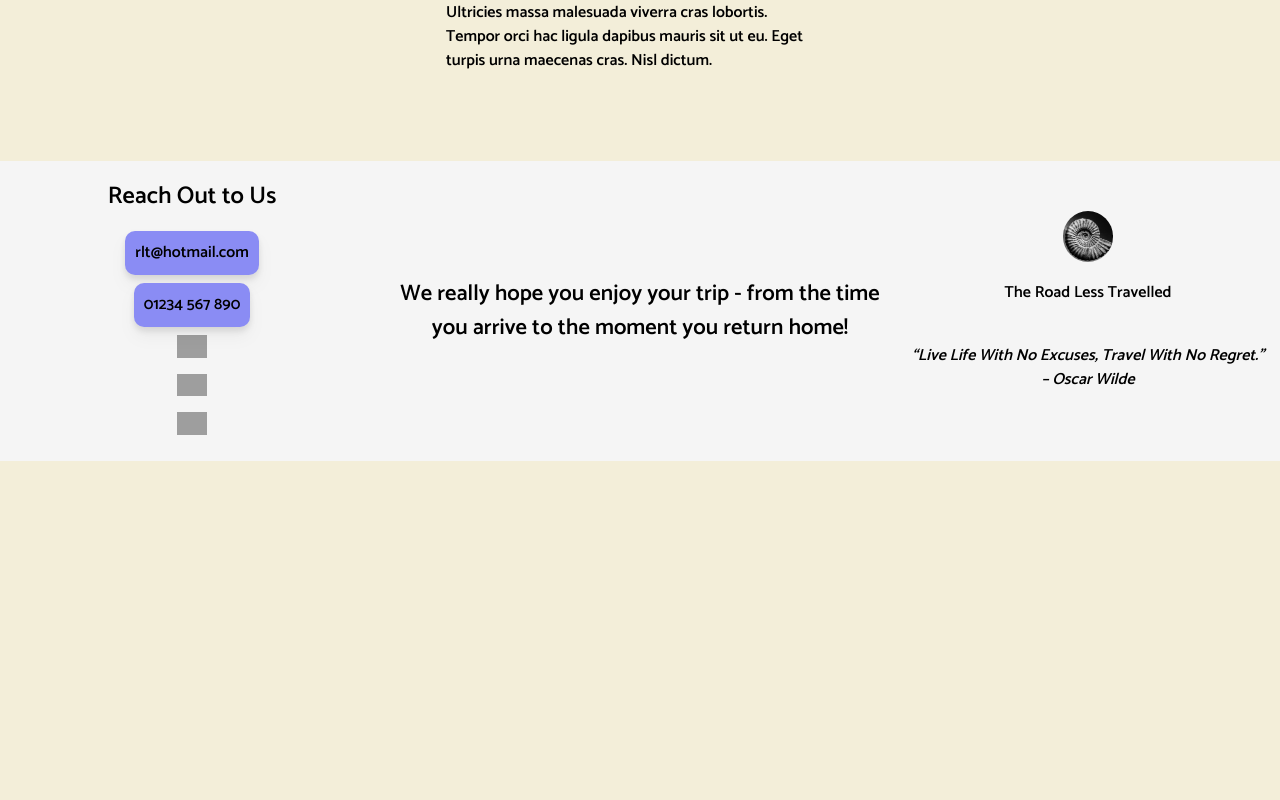
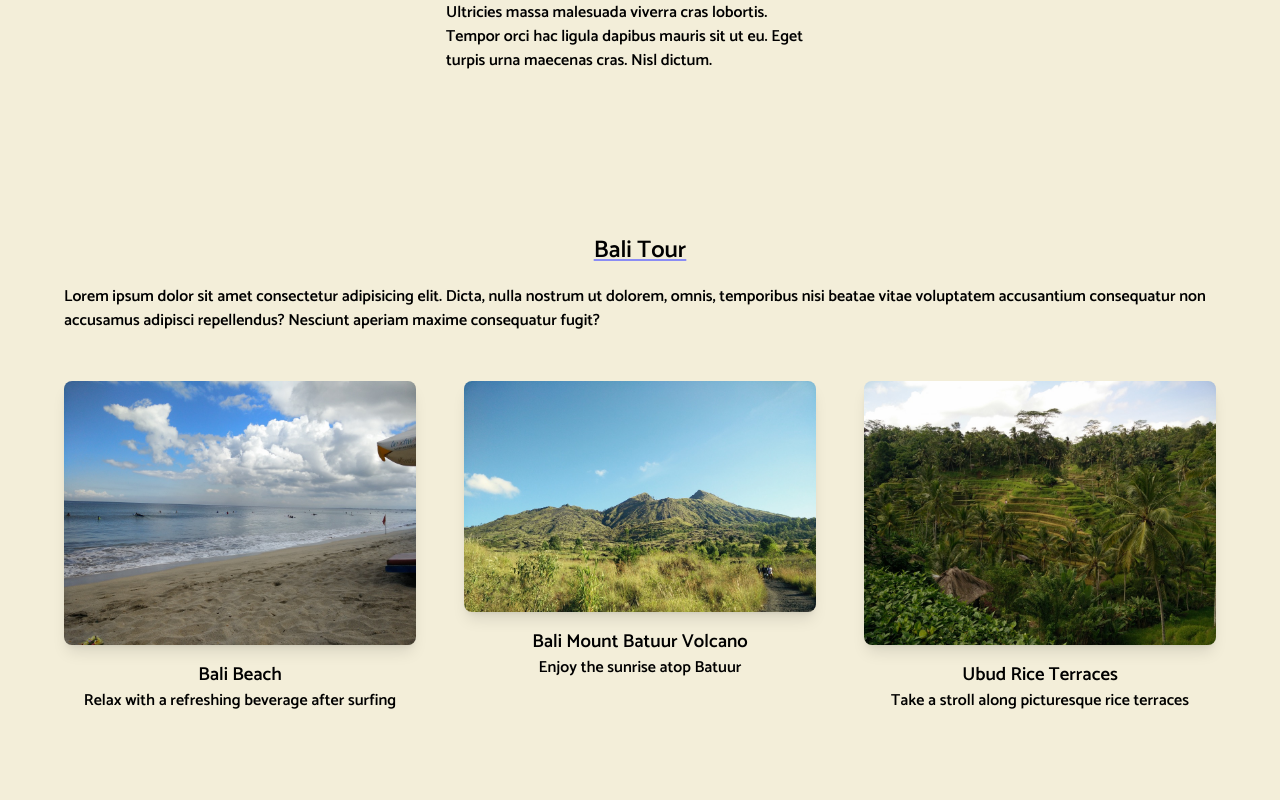
Before and after one commit to wkan17012021/Geo_Travel_Holidays, a React (Create React App) app in the folder rlt/: page / in a window 1280 px wide. Shown: the part 5100-5900 px from the top of the page. Before the commit the page ends 5561 px from the top, so only its background shows below. Built offline with nearby package versions, Linux system fonts and the light colour scheme; grey boxes are pictures that could not be loaded.

Commit message:
draft bali comp cleanup us fr comp classnames

```diff
--- a/rlt/src/App.js
+++ b/rlt/src/App.js
@@ -6,6 +6,7 @@ import JsonPopTours from './components/card_w_img/JsonPopTours';
 import VideoBanner from './components/video_banner/VideoBanner';
 import CanyonTours from './components/us_tour/Canyon_tours';
 import SouthFranceTours from './components/south_france_tour/South_france_tours';
+import BaliTour from './components/bali_tour/Bali_tour';
 import Footer from './components/footer/Footer';
 import ScrollTopBtn from './components/buttons/ScrollTopBtn';
 
@@ -26,6 +27,7 @@ function App() {
       <VideoBanner />
       <CanyonTours />
       <SouthFranceTours />
+      <BaliTour />
       <ScrollTopBtn />
       <Footer />
     </main>
--- /dev/null
+++ b/rlt/src/bali_tour.css
@@ -0,0 +1,32 @@
+.bali_inner_wrapper {
+    margin: 0 auto;
+    padding: 3rem 2rem;
+}
+.intro_wrapper {
+    margin: 2rem auto;
+}
+.list_items {
+    margin: 2rem;
+    display: grid;
+    grid-template-columns: repeat(2, minmax(0, 1fr));
+    row-gap: 1rem;
+    column-gap: 2rem;
+}
+.list_item_img {
+    border-radius: 8px;
+  object-fit: cover;
+  box-shadow: 0 10px 15px -3px rgb(0 0 0 / 0.1), 0 4px 6px -4px rgb(0 0 0 / 0.1);
+}
+.list_item_details {
+    margin-top: 1rem;
+}
+@media only screen and (min-width: 1000px) {
+    .intro_wrapper {
+        max-width: 90vw;
+        margin: 3rem auto;
+    }
+    .list_items {
+        grid-template-columns: repeat(3, minmax(0, 1fr));
+        column-gap: 3rem;
+    }
+}
--- /dev/null
+++ b/rlt/src/components/bali_tour/Bali_tour.js
@@ -0,0 +1,71 @@
+import React from "react";
+import Img1 from "../../assets/bali_tour_photos/bali_beach_1040x780.jpg";
+import Img2 from "../../assets/bali_tour_photos/morning_trek_batuur_1040x683.jpg";
+import Img3 from "../../assets/bali_tour_photos/bali_fields_1040x780.jpg";
+
+const baliInfo = [
+  {
+    id: 1,
+    name: "Bali Beach",
+    subject: "Relax with a refreshing beverage after surfing",
+    imageUrl: Img1,
+    imageAlt: "Seaside view in Bali, popular sufing spot",
+  },
+  {
+    id: 2,
+    name: "Bali Mount Batuur Volcano",
+    subject: "Enjoy the sunrise atop Batuur",
+    imageUrl: Img2,
+    imageAlt:
+      "Sunny hiking trail and grassy foreground with a collapsed caldera in the background",
+  },
+  {
+    id: 3,
+    name: "Ubud Rice Terraces",
+    subject: "Take a stroll along picturesque rice terraces",
+    imageUrl: Img3,
+    imageAlt:
+      "Lush green, tropical vegetation with clearly constructed terrace development",
+  },
+];
+
+export default function BaliTour() {
+  return (
+    <div className="bali_main_container">
+      <div className="bali_inner_wrapper">
+        <div>
+          <div className="intro_wrapper">
+            <h2>Bali Tour</h2>
+            <p>
+              Lorem ipsum dolor sit amet consectetur adipisicing elit. Dicta, nulla nostrum ut dolorem, omnis, temporibus nisi beatae vitae voluptatem accusantium consequatur non accusamus adipisci repellendus? Nesciunt aperiam maxime consequatur fugit?
+            </p>
+          </div>
+          <ul
+            role="list"
+            className="list_items"
+          >
+            {baliInfo.map((location) => (
+              <li key={location.name}>
+                <div>
+                  <div>
+                    <img
+                      className="list_item_img"
+                      src={location.imageUrl}
+                      alt={location.imageAlt}
+                    />
+                  </div>
+                  <div className="list_item_details">
+                    <div>
+                      <h3>{location.name}</h3>
+                      <p>{location.subject}</p>
+                    </div>
+                  </div>
+                </div>
+              </li>
+            ))}
+          </ul>
+        </div>
+      </div>
+    </div>
+  );
+}
--- a/rlt/src/components/south_france_tour/South_france_tours.js
+++ b/rlt/src/components/south_france_tour/South_france_tours.js
@@ -49,8 +49,8 @@ const SouthFranceTours = () => {
               Volutpat eu faucibus vivamus eget bibendum cras.
             </p>
           </div>
-          <div className="bio_section lg:col-span-2">
-            <ul role="list" className="sm:-mt-8 sm:space-y-0">
+          <div className="bio_section">
+            <ul role="list" >
               {locationData.map((location) => (
                 <li key={location.id} className="location_list_item">
                   <div
--- a/rlt/src/index.js
+++ b/rlt/src/index.js
@@ -12,6 +12,7 @@ import "./cardwithimg.css";
 import "./video-hero.css";
 import "./canyon_tour.css";
 import "./south-france-tours.css";
+import "./bali_tour.css";
 import "./scroll-top-btn.css";
 import "./footer.css";
 
```
